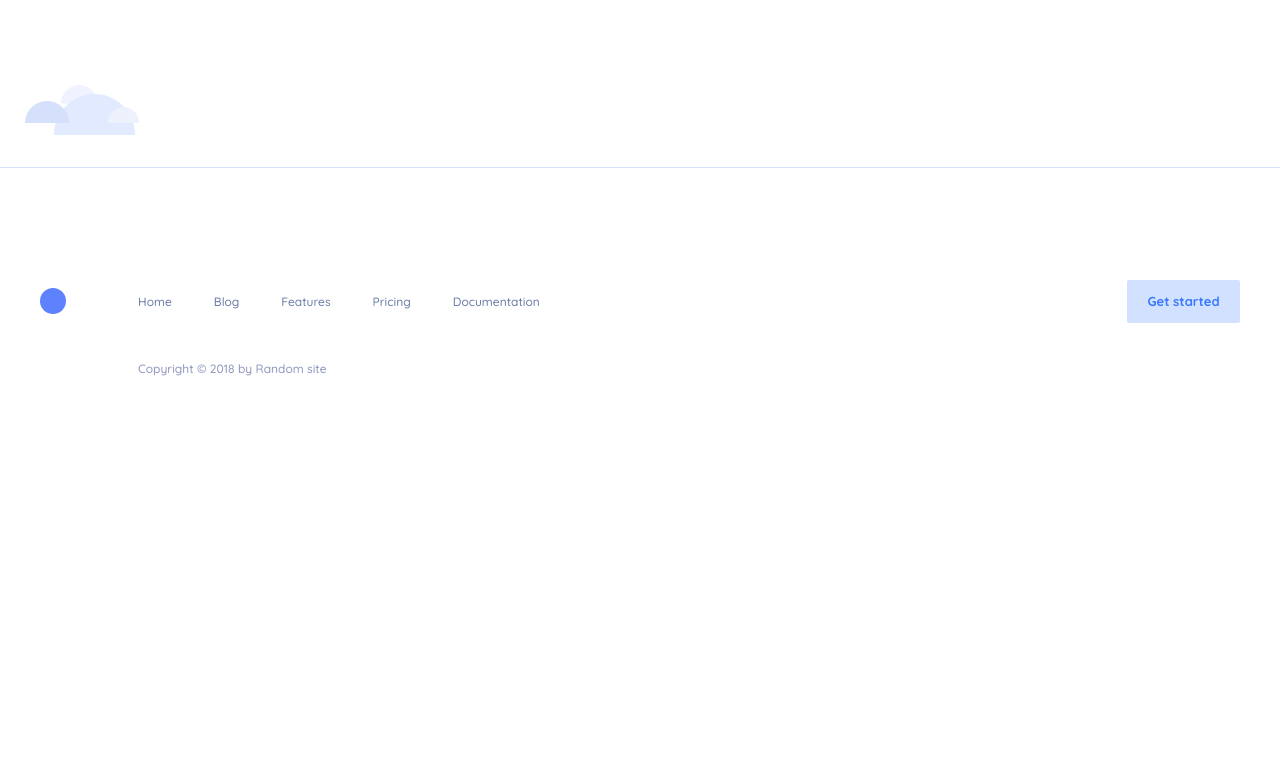
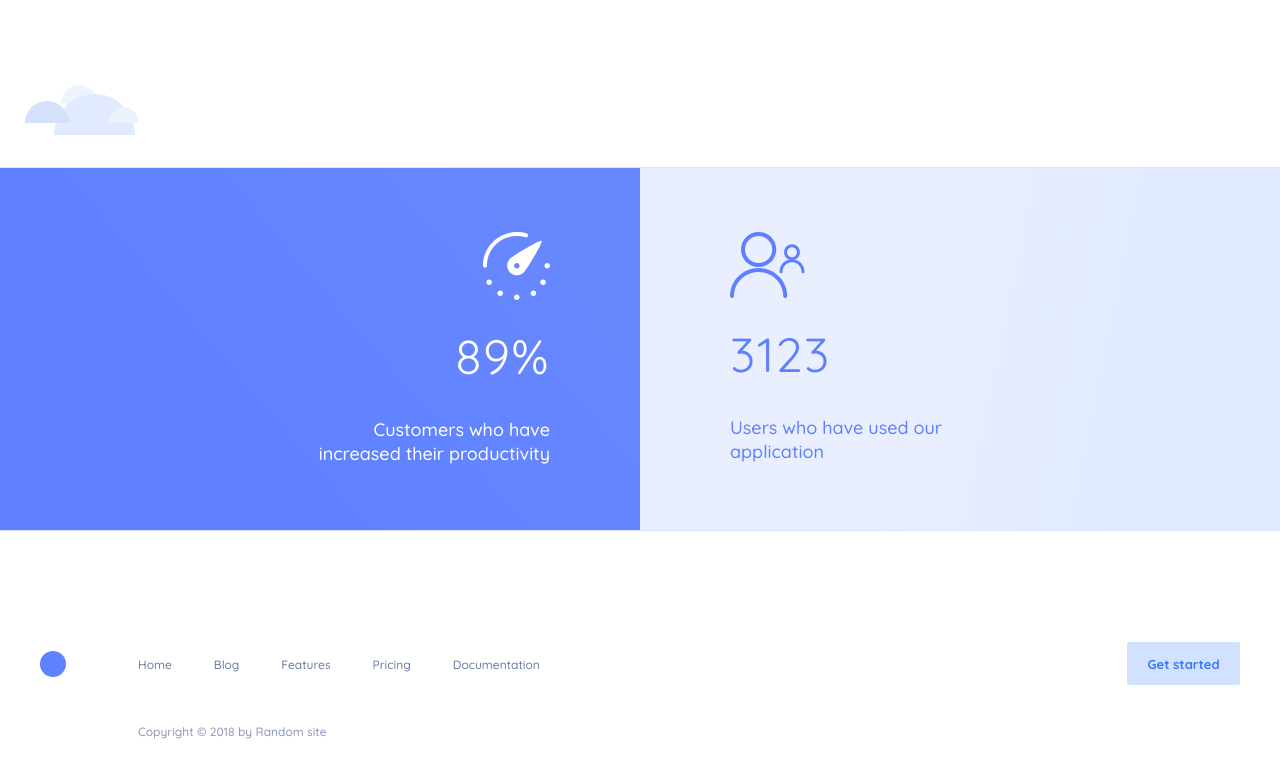
Before and after one commit to Verruckterdrachen/Increase, a website: page #src/index.html in a window 1280 px wide. Shown: the part 2270-3048 px from the top of the page. Before the commit the page ends 2739 px from the top, so only its background shows below. Drawn offline with nearby package versions, Linux system fonts and the light colour scheme; files that its build step writes are made by us from their sources; files whose address does not match are found by name; a web font is replaced by a local one.

Commit message:
feat: add stats section

```diff
--- a/#src/index.html
+++ b/#src/index.html
@@ -123,6 +123,24 @@
 					</div>
 				</div>
 			</section>
+			<section class="page__stats stats">
+				<div class="stats__container _container">
+					<div class="stats__item">
+						<div class="stats__icon">
+							<img src="img/stats/01.svg" alt="89%">
+						</div>
+						<h3 class=" stats__title">89%</h3>
+						<p class="stats__text">Customers who have increased their productivity</p>
+					</div>
+					<div class="stats__item">
+						<div class="stats__icon">
+							<img src="img/stats/02.svg" alt="3123">
+						</div>
+						<h3 class="stats__title">3123</h3>
+						<p class="stats__text">Users who have used our application</p>
+					</div>
+				</div>
+			</section>
 		</main>
 		@@include('_footer.html',{})
 	</div>
--- a/#src/scss/style.scss
+++ b/#src/scss/style.scss
@@ -96,6 +96,9 @@ body {
 	}
 	// .page__features
 	&__features {
+	}
+	// .page__stats
+	&__stats {
 	}
 }
 //===================================================================================================================================
@@ -421,5 +424,63 @@ body {
 	}
 }
 //====================================================================================================
-
+.stats {
+	// .stats__container
+	&__container {
+		display: flex;
+		max-width: 100%;
+		margin: 0;
+		padding: 0;
+		@media (max-width: $md4+px) {
+			flex-wrap: wrap;
+		}
+	}
+	// .stats__item
+	&__item {
+		flex: 0 1 50%;
+		@include adaptiv-value("padding-top", 64, 30, 1);
+		@include adaptiv-value("padding-bottom", 64, 30, 1);
+		&:first-child {
+			color: #fff;
+			text-align: right;
+			padding-left: 15px;
+			@include adaptiv-value("padding-right", 90, 15, 1);
+			background: linear-gradient(229.32deg, #6888ff 12.77%, #5e80ff 73.11%);
+			.stats__text {
+				margin-left: auto;
+			}
+		}
+		&:last-child {
+			color: #5e80ff;
+			padding-right: 15px;
+			@include adaptiv-value("padding-left", 90, 15, 1);
+			background: linear-gradient(101.48deg, #e9efff 41.56%, #e0e9ff 81.53%);
+		}
+		& > *:last-child {
+			margin-bottom: 0;
+		}
+		@media (max-width: $md4+px) {
+			flex: 0 0 100%;
+		}
+	}
+	// .stats__icon
+	&__icon {
+		margin: 0 0 15px 0;
+	}
+	// .stats__title
+	&__title {
+		@include adaptiv-value("font-size", 48, 32, 1);
+		line-height: math.div(83, 48) * 100%;
+		margin: 0 0 math.div(20, 48) * 1em 0;
+		letter-spacing: math.div(1.5, 48) * 1em;
+	}
+	// .stats__text
+	&__text {
+		max-width: 260px;
+		font-weight: 500;
+		font-size: 18px;
+		line-height: math.div(24, 18) * 100%;
+		margin: 0 0 math.div(20, 18) * 1em 0;
+	}
+}
 //</ОСНОВНОЙ БЛОК>====================================================================================================
```
Also changed, not shown: Increase/index.html (+18 -0 lines), #src/img/stats/01.svg (added), #src/img/stats/02.svg (added), Increase/css/style.min.css, Increase/img/stats/01.svg (added), Increase/img/stats/02.svg (added).
